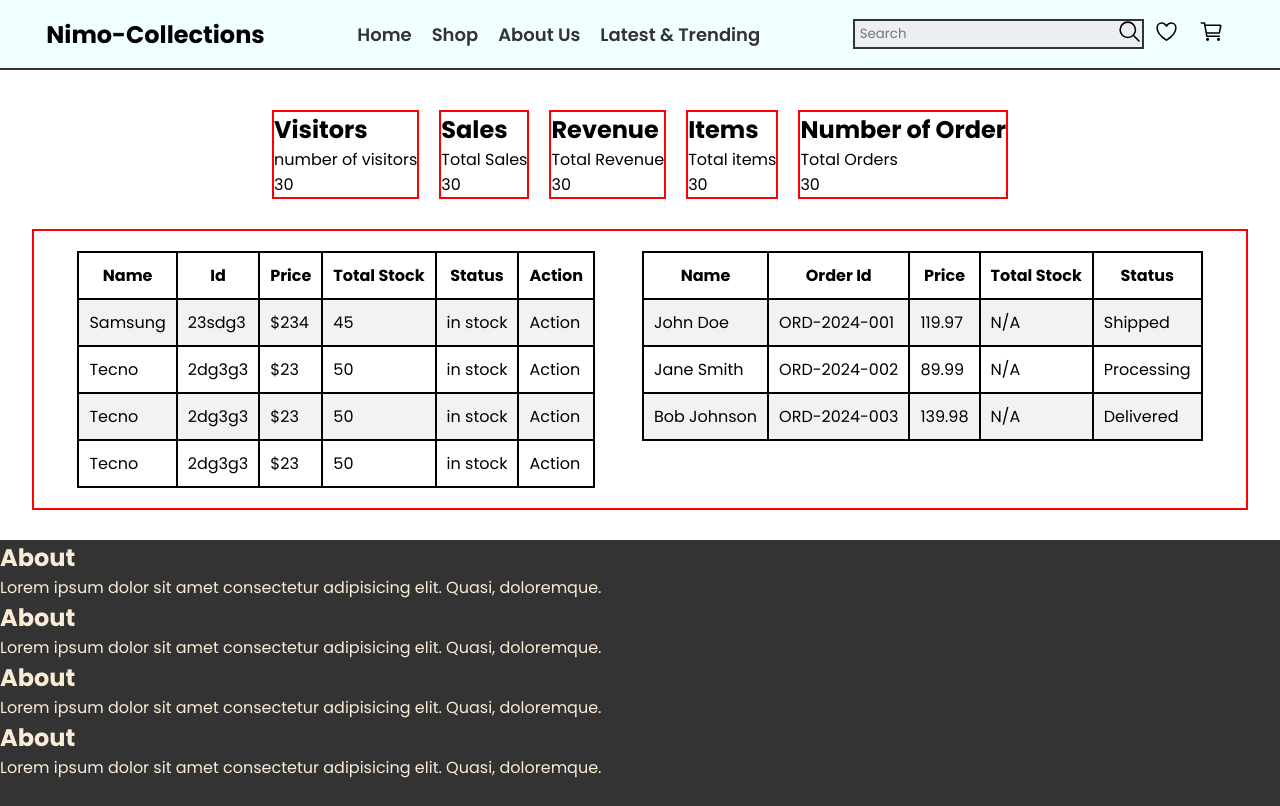
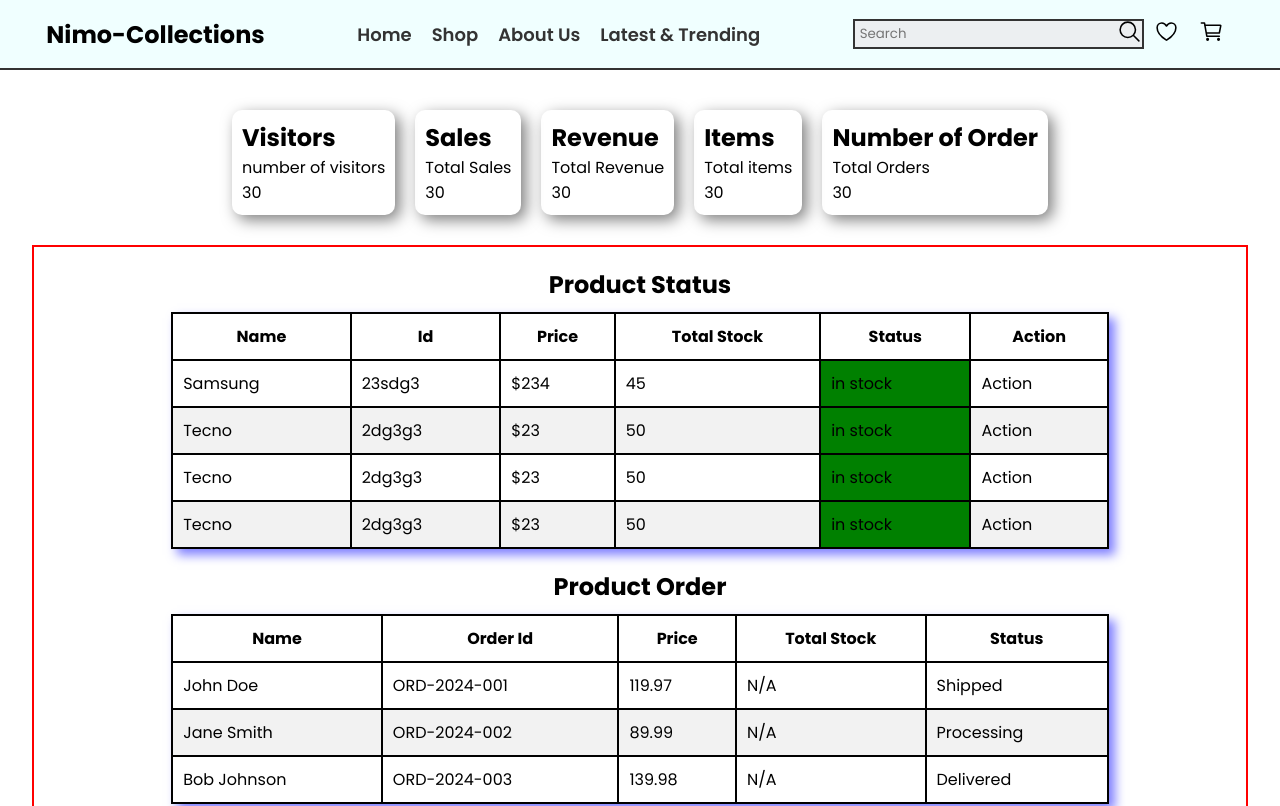
Before and after one commit to nattzchukwumela/nimo_collections_front_end, a React (Vite) app: page /admin in a window 1280 px wide. Shown: the top 806 px of the page. Built offline with nearby package versions, Linux system fonts and the light colour scheme.

Commit message:
fixed some minor table errors on the admin dashboard

```diff
--- a/src/component/ProductOrdered/ProductOrdered.jsx
+++ b/src/component/ProductOrdered/ProductOrdered.jsx
@@ -13,7 +13,9 @@ export function ProductOrder() {
     // const totalPrice = getTotalPrice(product.products); // Call the getTotalPrice function
     return (
         <section className="admin-sec-2">
+            <h2>Product Order</h2>
             <table>
+                <thead>
                     <tr>
                         <th>Name</th>
                         <th>Order Id</th>
@@ -21,20 +23,20 @@ export function ProductOrder() {
                         <th>Total Stock</th>
                         <th>Status</th>
                     </tr>
+                </thead>
+                <tbody>
                     {PRODUCT_ORDER.map((product) => {
                         return (
-                        <>
                             <tr key={product.id}>
                                 <td>{product.customerName}</td>
                                 <td>{product.orderNumber}</td>
                                 <td>{product.totalAmount}</td>
                                 <td> N/A</td>
                                 <td>{product.status}</td>
-
                             </tr>
-                        </>
                         );
                     })}
+                </tbody>
             </table>
         </section>
     );
--- a/src/component/ProductStatus/ProductStatus.jsx
+++ b/src/component/ProductStatus/ProductStatus.jsx
@@ -1,7 +1,14 @@
 
 export function ProductStatus() {
+
+    const style = {
+        background: 'green',
+    }
+
     return (<section className="admin-sec-2">
+        <h2>Product Status</h2>
         <table>
+            <thead>
                 <tr>
                     <th>Name</th>
                     <th>Id</th>
@@ -10,12 +17,14 @@ export function ProductStatus() {
                     <th>Status</th>
                     <th>Action</th>
                 </tr>
+            </thead>
+            <tbody>
                 <tr>
                     <td>Samsung</td>
                     <td>23sdg3</td>
                     <td>$234</td>
                     <td>45</td>
-                <td>in stock</td>
+                    <td style={style}>in stock</td>
                     <td>Action</td>
                 </tr>
                 <tr>
@@ -23,7 +32,7 @@ export function ProductStatus() {
                     <td>2dg3g3</td>
                     <td>$23</td>
                     <td>50</td>
-                <td>in stock</td>
+                    <td style={style}>in stock</td>
                     <td>Action</td>
                 </tr>
                 <tr>
@@ -31,7 +40,7 @@ export function ProductStatus() {
                     <td>2dg3g3</td>
                     <td>$23</td>
                     <td>50</td>
-                <td>in stock</td>
+                    <td style={style}>in stock</td>
                     <td>Action</td>
                 </tr>
                 <tr>
@@ -39,9 +48,10 @@ export function ProductStatus() {
                     <td>2dg3g3</td>
                     <td>$23</td>
                     <td>50</td>
-                <td>in stock</td>
+                    <td style={style}>in stock</td>
                     <td>Action</td>
                 </tr>
+            </tbody>
         </table>
     </section>)
 }
--- a/src/pages/Admin/admin.css
+++ b/src/pages/Admin/admin.css
@@ -5,7 +5,16 @@
     gap: 20px;
 
     .box {
-        border: 2px solid red;
+        border: none;
+        box-shadow: 5px 5px 15px rgba(0, 0, 0, 0.5);
+        padding: 10px;
+        border-radius: 10px;
+        transition: transform 0.3s ease-in;
+    }
+
+    .box:hover {
+        transform: scale(1.1);
+
     }
 
 }
@@ -22,6 +31,11 @@
         padding: 10px;
     }
 
+    h2 {
+        text-align: center;
+        margin-bottom: 10px;
+    }
+
     table tr:nth-child(even) {
         background-color: #f2f2f2;
     }
@@ -35,9 +49,23 @@
 
 #table-container {
     display: flex;
+    flex-direction: column;
     justify-content: space-around;
+    align-items: center;
     margin: 30px auto;
     border: 2px solid red;
     padding: 20px;
     width: 95%;
+    gap: 20px;
 }
+
+table {
+    width: 80%;
+    margin: 0 auto;
+    box-shadow: 6px 6px 10px rgba(0, 0, 255, 0.5);
+}
+
+.admin-sec-2,
+.admin-sec-1 {
+    width: 100%;
+}
```
Lines whose indentation alone changed are shown as unchanged.
